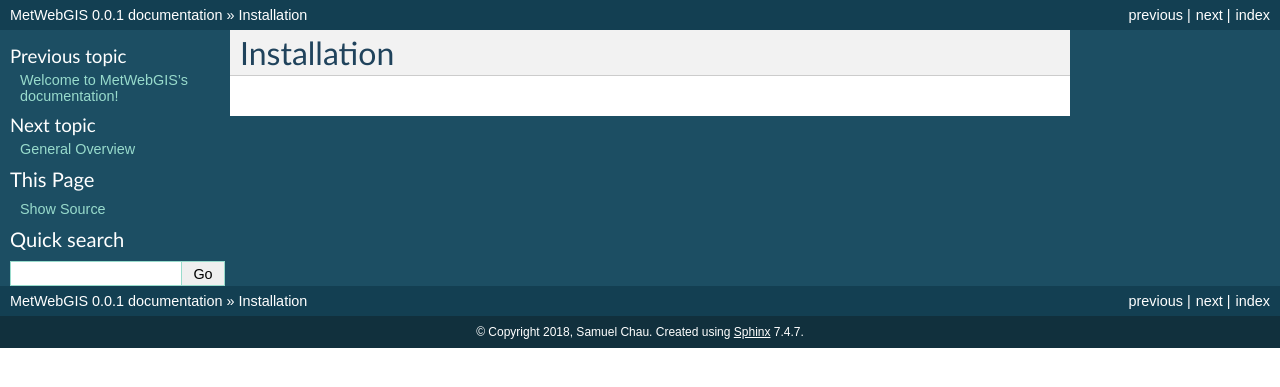
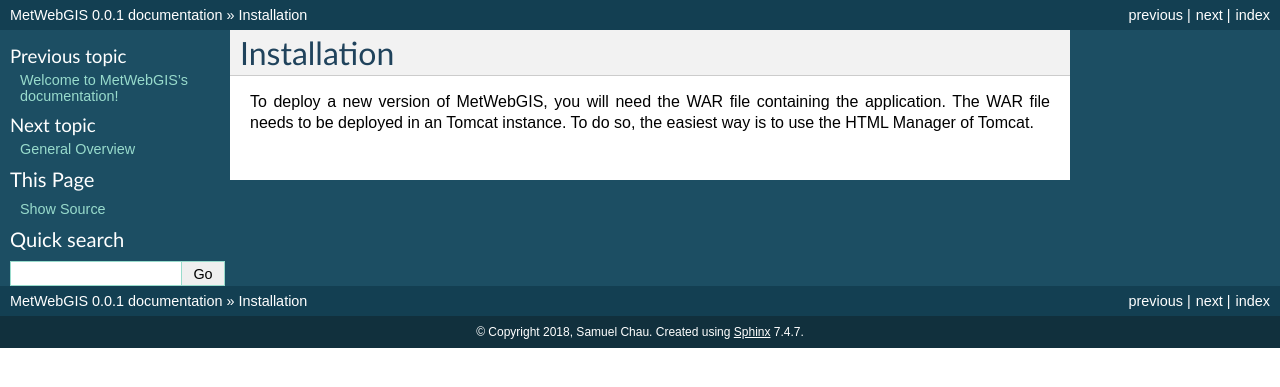
Before and after one commit to samuelchau/metwebgisdocs, a Sphinx documentation site: the page built from userguide/source/installation.rst, in a window 1280 px wide. Shown: the top 387 px of the page. Built offline with Sphinx 7.4.7, drawn with Linux system fonts in a browser that asks for light colours.

Commit message:
Update installation.rst

```diff
--- a/userguide/source/installation.rst
+++ b/userguide/source/installation.rst
@@ -1,2 +1,6 @@
 Installation
 ============
+
+To deploy a new version of MetWebGIS, you will need the WAR file containing the application.
+The WAR file needs to be deployed in an Tomcat instance.
+To do so, the easiest way is to use the HTML Manager of Tomcat.
```
